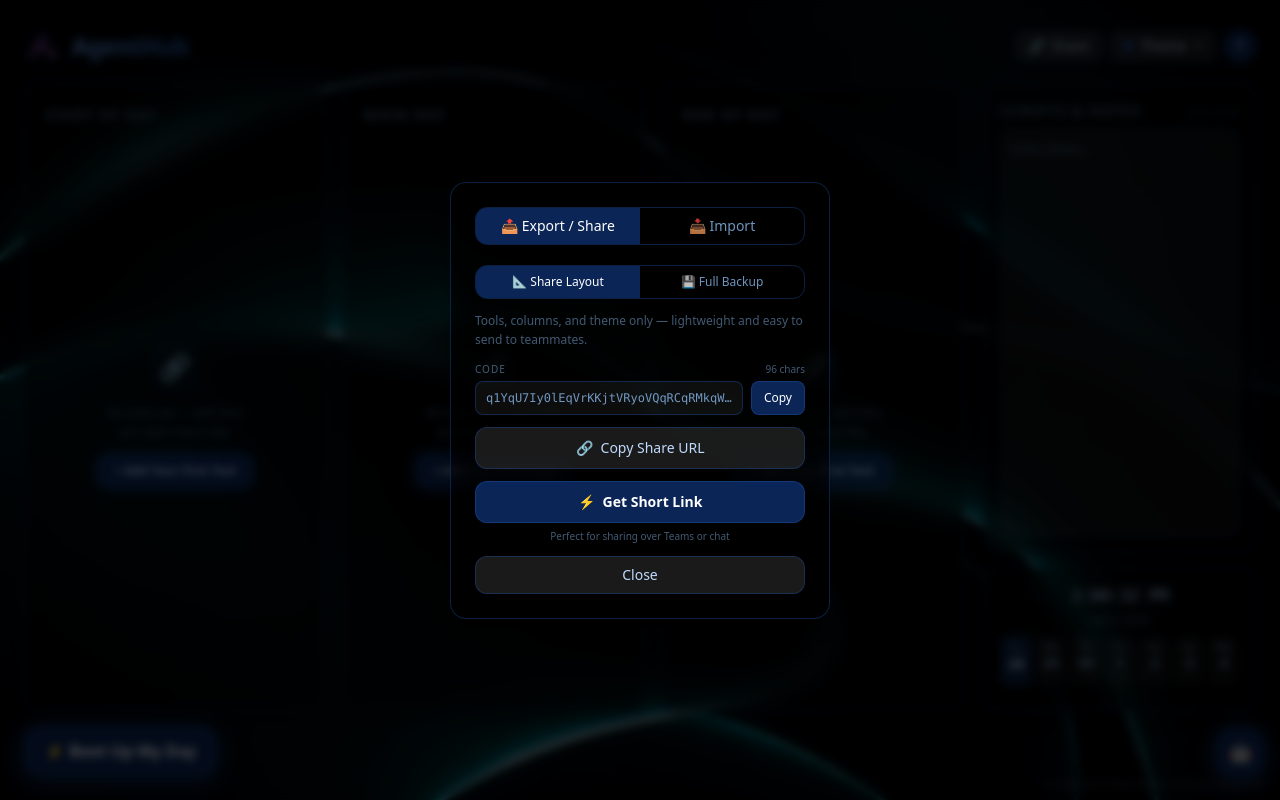
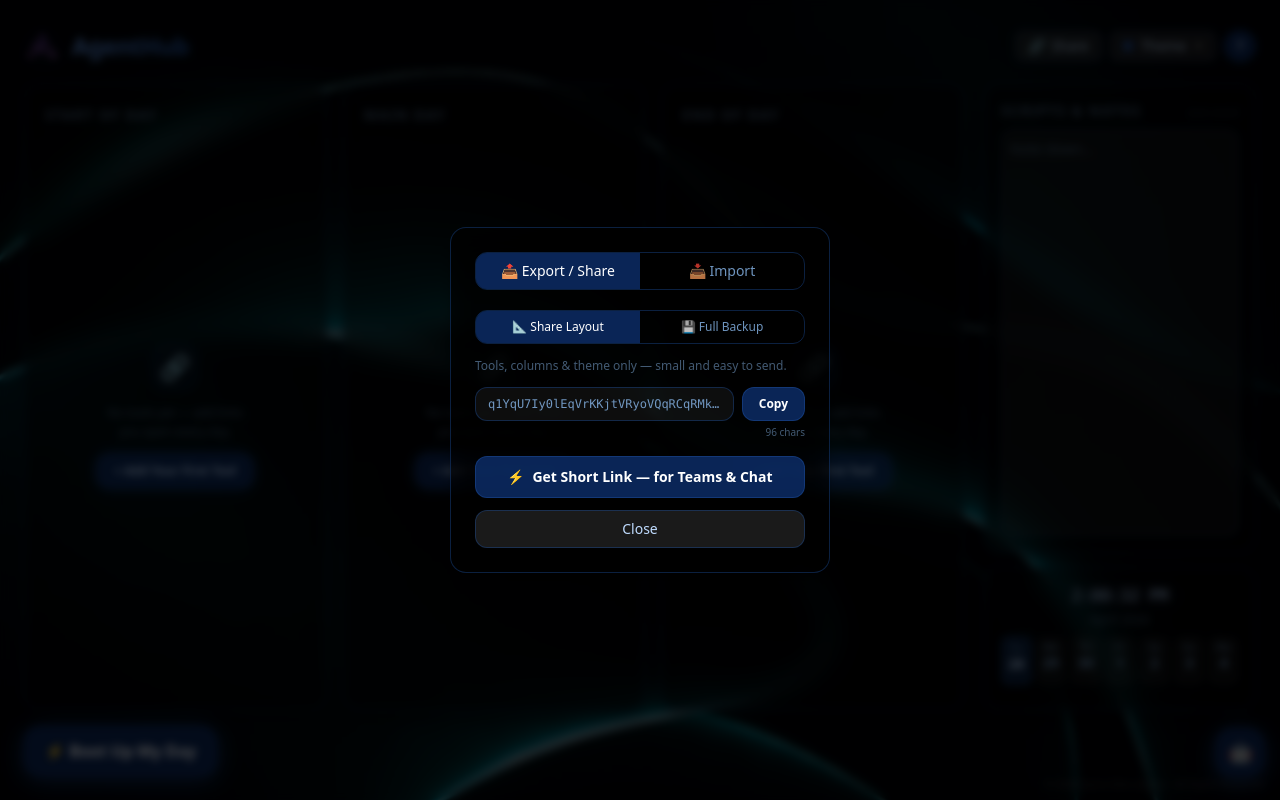
Before and after one commit to Dev-Kyron/AgentHub, a React (Vite) app: page / in a window 1280 px wide. Both pictures are taken after a click on the button "🔗 Share". Built offline with nearby package versions, Linux system fonts and the light colour scheme.

Commit message:
Clean share UI, short link import, switch to ?key= for redirect support

```diff
--- a/src/App.jsx
+++ b/src/App.jsx
@@ -88,7 +88,17 @@ async function encodeData(data)   { return compress(packData(data)); }
 async function encodeLayout(data) { return compress(packLayout(data)); }
 
 async function decodeData(input) {
-  const raw  = input.includes("#key=") ? input.split("#key=").pop().trim() : input.trim();
+  let raw = input.trim();
+  // Resolve short links (e.g. is.gd) via server proxy
+  if (/^https?:\/\/(?!agenthub\.solutions)/.test(raw) && !raw.includes("?key=") && !raw.includes("#key=")) {
+    try {
+      const r = await fetch(`/api/resolve?url=${encodeURIComponent(raw)}`);
+      const { resolved } = await r.json();
+      if (resolved) raw = resolved;
+    } catch {}
+  }
+  if (raw.includes("?key=")) raw = raw.split("?key=").pop().split("&")[0].trim();
+  else if (raw.includes("#key=")) raw = raw.split("#key=").pop().trim();
   const b64  = raw.replace(/-/g, "+").replace(/_/g, "/");
   const pad  = (4 - (b64.length % 4)) % 4;
   const b64p = b64 + "=".repeat(pad);
@@ -107,7 +117,7 @@ async function decodeData(input) {
 }
 
 function buildShareUrl(key) {
-  return `${window.location.origin}${window.location.pathname}#key=${key}`;
+  return `${window.location.origin}${window.location.pathname}?key=${key}`;
 }
 
 /* ─────────────────────────────────────────────
@@ -805,66 +815,57 @@ function ShareModal({ getExportData, onClose }) {
             </div>
             <p className="text-[--text-muted] text-xs leading-relaxed">
               {exportTab === "layout"
-                ? "Tools, columns, and theme only — lightweight and easy to send to teammates."
-                : "Everything — tools, notes, schedule, and theme. Use this for a full machine-to-machine restore."}
+                ? "Tools, columns & theme only — small and easy to send."
+                : "Full backup — tools, notes, schedule & theme. Use for machine-to-machine restores."}
             </p>
-            <div>
-              <div className="flex items-center justify-between mb-1">
-                <label className="text-[--text-muted] text-[10px] uppercase tracking-widest">Code</label>
-                {!generating && (
-                  <span className="text-[10px] text-[--text-muted] tabular-nums">{activeKey.length} chars</span>
-                )}
-              </div>
+
+            {/* Code row */}
             {generating ? (
-                <div className="flex items-center gap-2 px-3 py-2.5 bg-white/5 border border-[--card-border] rounded-lg">
+              <div className="flex items-center gap-2 px-3 py-2.5 bg-white/5 border border-[--card-border] rounded-xl">
                 <div className="w-3 h-3 border-2 border-white/20 border-t-[--brand-light] rounded-full animate-spin flex-shrink-0" />
                 <span className="text-xs text-[--text-muted]">Compressing…</span>
               </div>
             ) : (
+              <div className="space-y-1">
                 <div className="flex gap-2">
                   <input readOnly value={activeKey} onClick={(e) => e.target.select()}
-                    className="flex-1 bg-white/5 border border-[--card-border] rounded-lg px-2.5 py-2 text-xs text-[--text-secondary] focus:outline-none font-mono truncate" />
+                    className="flex-1 bg-white/5 border border-[--card-border] rounded-xl px-3 py-2 text-xs text-[--text-secondary] focus:outline-none font-mono truncate" />
                   <button onClick={() => copy(activeKey, "code")}
-                    className={`${btnPrimary} px-3 py-2 rounded-lg text-xs font-medium text-white flex-shrink-0`}>
+                    className={`${btnPrimary} px-4 py-2 rounded-xl text-xs font-semibold text-white flex-shrink-0`}>
                     {copied === "code" ? "✓" : "Copy"}
                   </button>
                 </div>
-              )}
-            </div>
-            <button
-              onClick={() => !generating && copy(activeUrl, "url")}
-              className={`w-full ${btnGhost} py-2.5 rounded-xl text-sm text-[--text-primary] flex items-center justify-center gap-2 ${generating ? "opacity-40 cursor-wait" : ""}`}>
-              <span>🔗</span>
-              <span>{copied === "url" ? "✓ URL Copied!" : "Copy Share URL"}</span>
-            </button>
+                <p className="text-[10px] text-[--text-muted] text-right tabular-nums">{activeKey.length} chars</p>
+              </div>
+            )}
 
             {/* Short link */}
-            <div className="space-y-1.5">
+            <div className="space-y-2 pt-1">
               <button
                 onClick={() => !generating && !shortening && getShortLink()}
-                className={`w-full ${btnPrimary} py-2.5 rounded-xl text-sm font-semibold text-white flex items-center justify-center gap-2 ${generating || shortening ? "opacity-60 cursor-wait" : ""}`}>
+                disabled={generating || shortening}
+                className={`w-full ${btnPrimary} py-2.5 rounded-xl text-sm font-bold text-white flex items-center justify-center gap-2 disabled:opacity-50`}>
                 <span>⚡</span>
-                <span>{shortening ? "Generating…" : copied === "short" ? "✓ Copied!" : "Get Short Link"}</span>
+                <span>{shortening ? "Generating…" : copied === "short" ? "✓ Copied to clipboard!" : "Get Short Link — for Teams & Chat"}</span>
               </button>
               {shortUrl && (
-                <div className="flex items-center gap-2 bg-white/5 border border-[--brand-border] rounded-xl px-3 py-2"
-                  style={{ boxShadow: "0 0 10px var(--brand-glow)" }}>
-                  <span className="flex-1 text-[--brand] text-sm font-mono font-semibold truncate">{shortUrl}</span>
+                <div className="flex items-center gap-3 bg-white/5 border border-[--brand-border] rounded-xl px-4 py-2.5"
+                  style={{ boxShadow: "0 0 14px var(--brand-glow)" }}>
+                  <span className="flex-1 text-[--brand] font-mono font-bold text-sm truncate">{shortUrl}</span>
                   <button onClick={() => { navigator.clipboard.writeText(shortUrl); setCopied("short"); }}
-                    className="text-[10px] text-[--text-muted] hover:text-white transition flex-shrink-0">
+                    className={`${btnPrimary} px-3 py-1 rounded-lg text-xs font-semibold text-white flex-shrink-0`}>
                     {copied === "short" ? "✓" : "Copy"}
                   </button>
                 </div>
               )}
-              <p className="text-[--text-muted] text-[10px] text-center">Perfect for sharing over Teams or chat</p>
             </div>
           </div>
         ) : (
           <div className="space-y-3">
-            <p className="text-[--text-muted] text-xs">Paste a backup code or full share URL to restore your setup.</p>
+            <p className="text-[--text-muted] text-xs leading-relaxed">Paste a backup code, share URL, or short link (e.g. <span className="text-[--text-secondary]">is.gd/xxxxx</span>) to restore your setup.</p>
             <textarea value={importText} onChange={(e) => setImportText(e.target.value)}
-              placeholder="Paste code or share URL here…" rows={4}
-              className="w-full bg-white/5 border border-[--card-border] rounded-lg px-3 py-2 text-xs text-[--text-secondary] placeholder-[--text-muted] focus:outline-none focus:border-[--brand] resize-none font-mono" />
+              placeholder="Paste code, URL, or short link…" rows={4}
+              className="w-full bg-white/5 border border-[--card-border] rounded-xl px-3 py-2 text-xs text-[--text-secondary] placeholder-[--text-muted] focus:outline-none focus:border-[--brand] resize-none font-mono" />
             <button onClick={handleImport}
               className={`w-full ${btnPrimary} py-2.5 rounded-xl font-medium text-white`}>
               Import & Reload
@@ -1537,7 +1538,9 @@ export default function App() {
     : `hue-rotate(${theme.hueRotate}deg) saturate(${theme.grayscale ? 0 : 1.1}) ${theme.grayscale ? "grayscale(1)" : ""}`.trim();
 
   useEffect(() => {
-    if (window.location.hash.startsWith("#key=")) {
+    const params = new URLSearchParams(window.location.search);
+    const inboundKey = params.get("key") || (window.location.hash.startsWith("#key=") ? window.location.hash.slice(5) : null);
+    if (inboundKey) {
       setShowShare(true);
       window.history.replaceState(null, "", window.location.pathname);
     }
```
Also changed, not shown: api/resolve.js (added, +16 -0 lines). Lines whose indentation alone changed are shown as unchanged.
